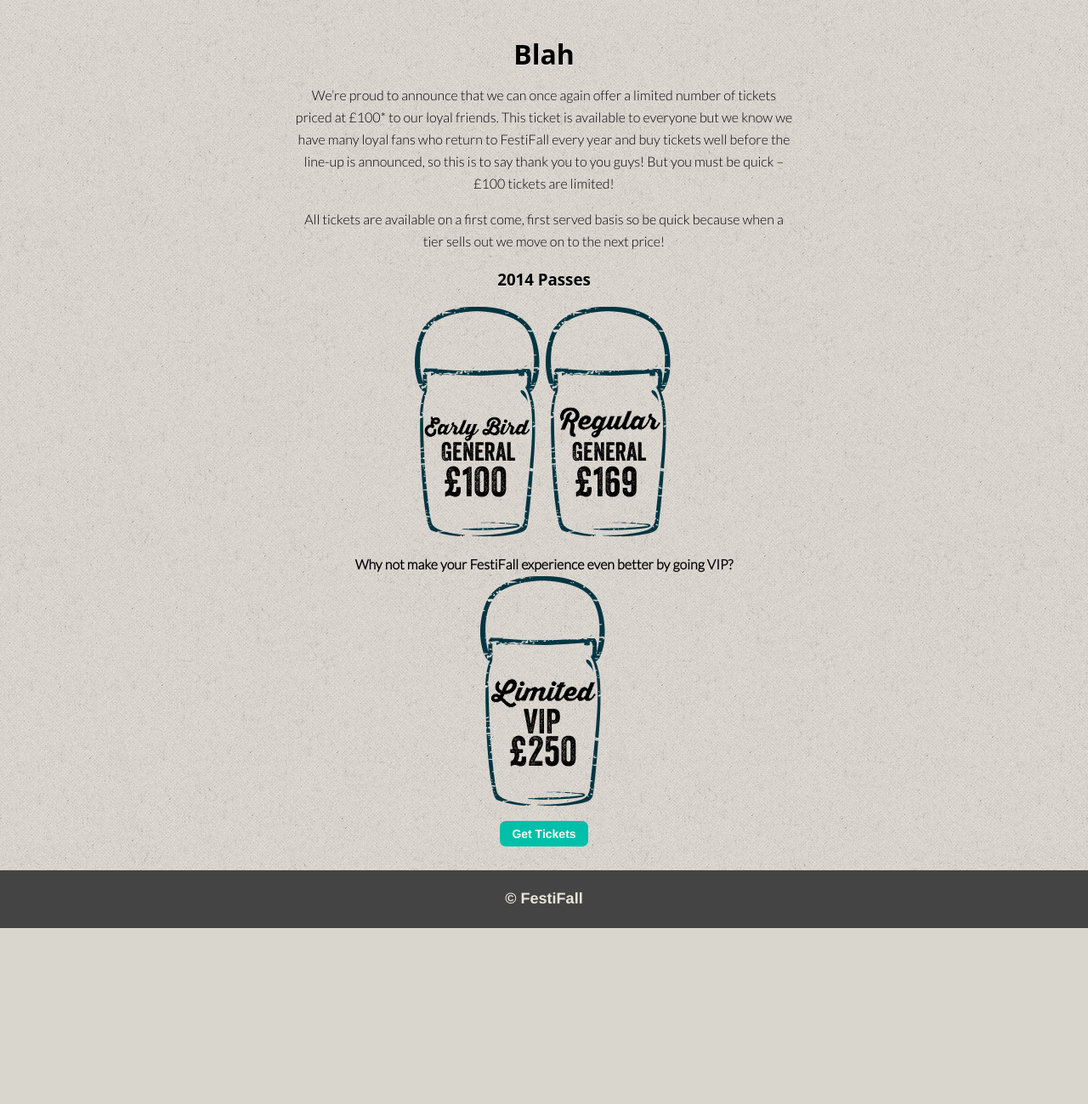
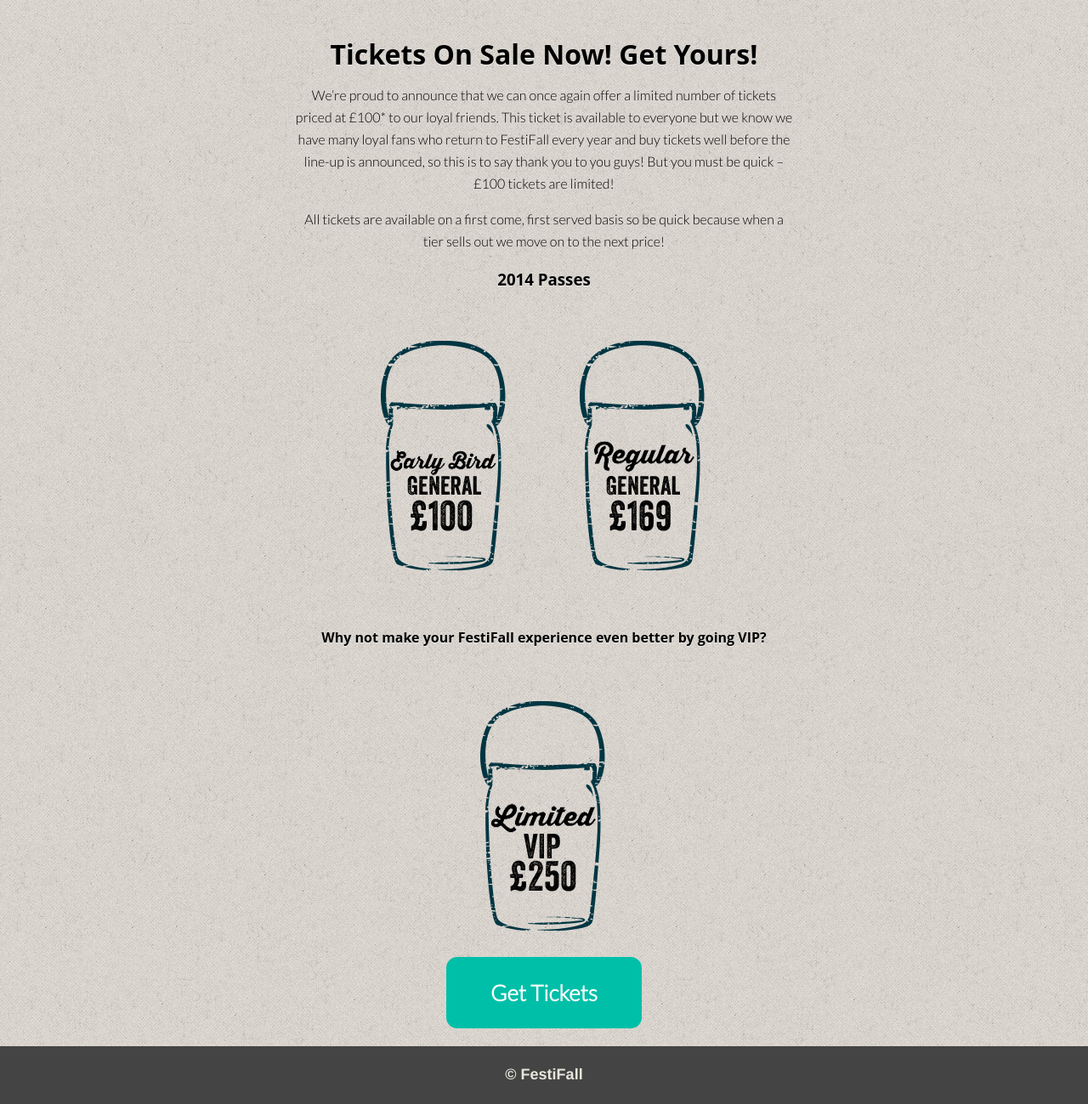
Before and after one commit to nicholedwight/FestiFall, a PHP site: page /tickets.html in a window 1280 px wide. Shown: the part 77-1376 px from the top of the page at 85% size. Before the commit the page ends 1169 px from the top, so only its background shows below. Run offline with PHP 8.4, Linux system fonts and the light colour scheme; some libraries are stand-ins or nearby versions.

Commit message:
small styling stuffs

```diff
--- a/contact.php
+++ b/contact.php
@@ -56,7 +56,8 @@ $db = connectToDatabase();
 
   <div class="main-container">
     <div class="main wrapper clearfix">
-      <article>
+      <h1>Contact Us</h1>
+      <article id="formarticle" class="newsbox">
         <header>
           <?php
             if ($_POST) {
@@ -79,6 +80,7 @@ $db = connectToDatabase();
               }
             }
           ?>
+
           <form id="contact_form" method="POST">
             <p>Thank you for you interest in FestiFall Music Festival! Please fill out the form and an event organiser will be in touch with you shortly.</p>
             <p>Fields marked with * are required.</p>
--- a/css/main.css
+++ b/css/main.css
@@ -207,8 +207,9 @@ button.submit {
   border-radius: 0.5em;
   color: #FFFFFF;
   font-weight: bold;
-  font-size: 14px;
-  padding: .5em 1em;
+  font-size: 26px;
+  margin-top: 10px;
+  padding: 1em 2em;
   text-align: center;
 }
 
@@ -298,6 +299,16 @@ img {
   margin: 0 auto;
   float: none;
 } /*The boilerplate came with set css styles, one was to have articles floated to the left, this undoes that for this specific article*/
+
+#tickets img {
+  margin: 40px;
+}
+
+#formarticle {
+  float: none;
+  margin: 0 auto;
+  margin-top: 80px;
+}
 
 footer a {
   color: #E8E6DB;
--- a/gallery.html
+++ b/gallery.html
@@ -45,7 +45,7 @@
             <div class="main wrapper clearfix">
 
                         <h1>FestiFall 2013</h1>
-                        <p>Images from last year's FestiFall</p>
+                        <h4>Images from last year's FestiFall</h4>
                         <ul class="gallery">
                         <li><a href="img/fest1.jpg" data-lightbox="Festival Image" title="Image 1 - Taken by myself in 2012"><img src="img/fest1thumb.jpg" alt="FestiFall" class="box"></a></li>
                         <li><a href="img/fest2.jpg" data-lightbox="Festival Image" title="Image 2 - Taken by myself in 2012"><img src="img/fest2thumb.jpg" alt="FestiFall" class="box"></a></li>
--- a/index.html
+++ b/index.html
@@ -108,7 +108,7 @@
           <h2>Getting Excited?</h2>
           <p>Book your spot!
             <h3>2014 Passes On Sale Now!</h3>
-            <p>Get your Early Bird ticket or Limited VIP Pass now!</p>
+            <p>Get your Early Bird ticket or Limited VIP Pass now while they last!<br> First come, first serve!</p>
             <ul class="headshotlist">
               <li>
                 <a href="tickets.html">
--- a/tickets.html
+++ b/tickets.html
@@ -43,16 +43,15 @@
 
                 <article id="tickets">
                     <header>
-                        <h1>Blah</h1>
+                        <h1>Tickets On Sale Now! Get Yours!</h1>
                         <p>We’re proud to announce that we can once again offer a limited number of tickets priced at £100* to our loyal friends.  This ticket is available to everyone but we know we have many loyal fans who return to FestiFall every year and buy tickets well before the line-up is announced, so this is to say thank you to you guys!  But you must be quick – £100 tickets are limited!</p>
                         <p>All tickets are available on a first come, first served basis so be quick because when a tier sells out we move on to the next price!</p>
                           <h3>2014 Passes</h3>
                           <img src="img/earlybird.png" alt="Early Bird">
                           <img src="img/regular.png" alt="Regular">
-                          <p><strong>Why not make your FestiFall experience even better by going VIP?</strong>
+                          <h4><strong>Why not make your FestiFall experience even better by going VIP?</strong></h4>
                           <img src="img/vip.png" alt="VIP">
-                        </p>
-                        <a href="https://www.eventbrite.co.uk/" class="buttona">Get Tickets</a>
+                          <p><a href="https://www.eventbrite.co.uk/" class="buttona">Get Tickets</a><p>
                     </header>
                 </article>
 
```
